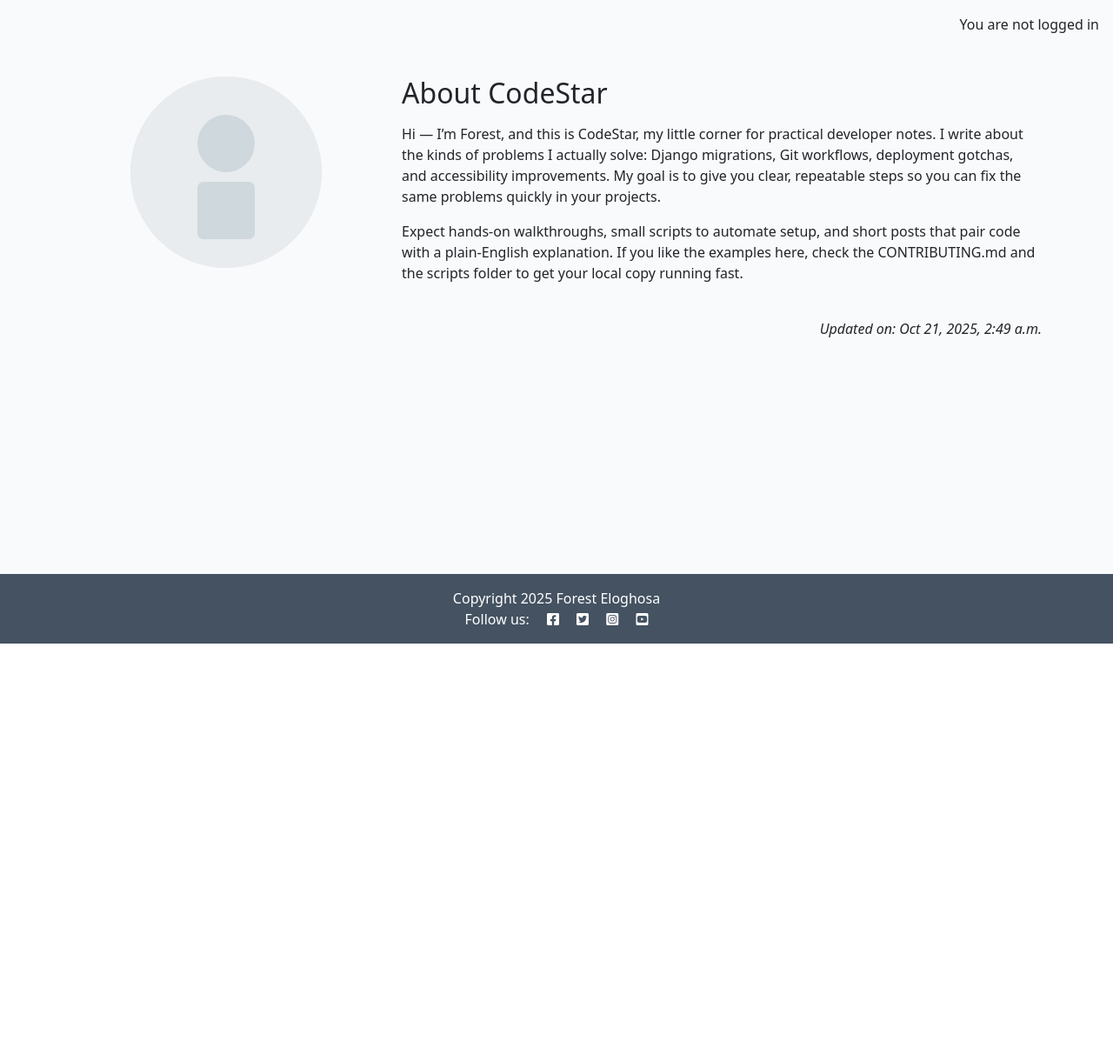
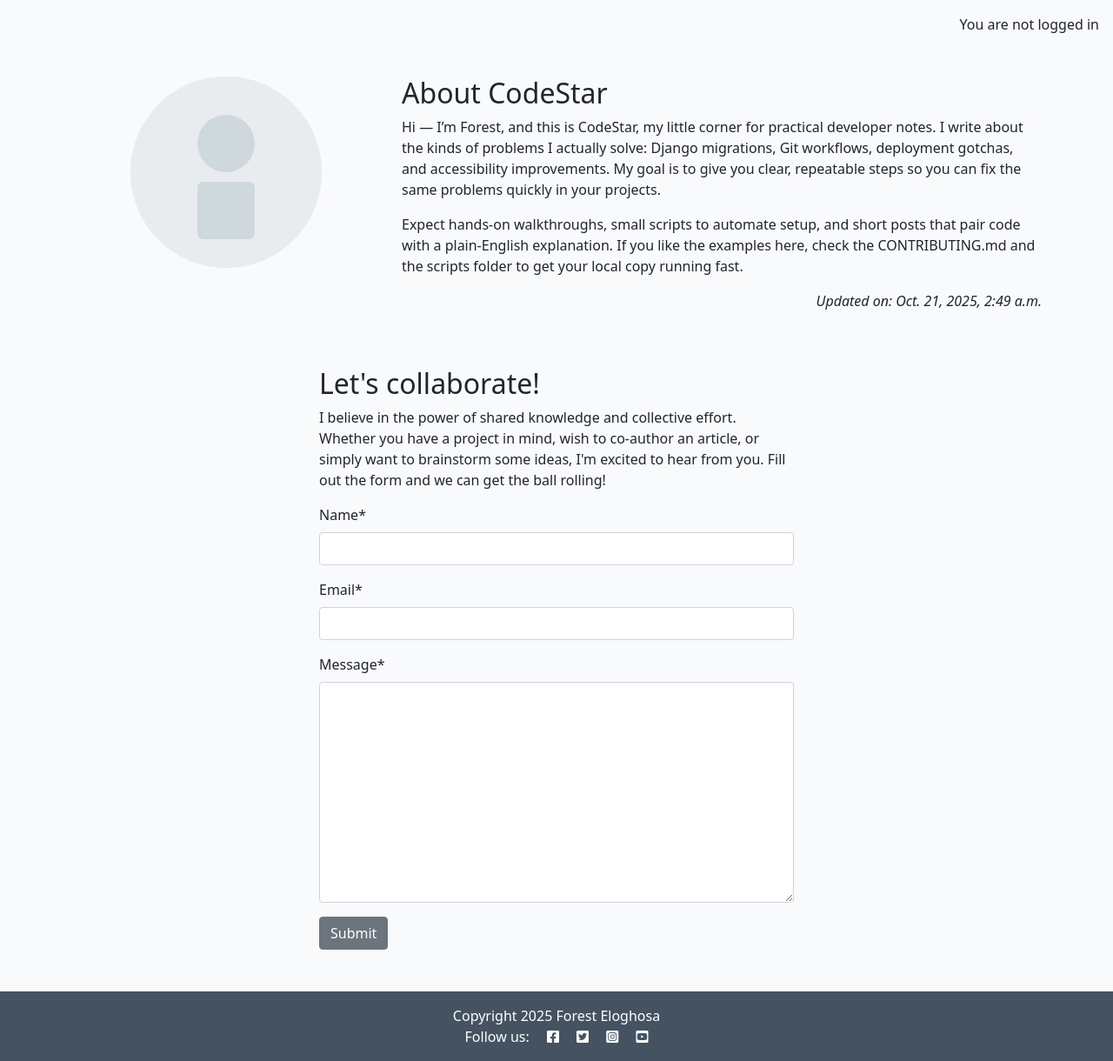
Before and after one commit to Forest-Eloghosa/django-blog, a Django app: page /about/ in a window 1280 px wide. Shown: the part 60-1280 px from the top of the page at 87% size. Before the commit the page ends 800 px from the top, so only its background shows below. Run offline with Django 4.2, Linux system fonts and the light colour scheme; data comes from the database, SQL or seed files in the repository; some libraries are stand-ins or nearby versions.

Commit message:
Create a Collaborate request form

```diff
--- /dev/null
+++ b/about/forms.py
@@ -0,0 +1,8 @@
+from .models import CollaborateRequest
+from django import forms
+
+
+class CollaborateForm(forms.ModelForm):
+    class Meta:
+        model = CollaborateRequest
+        fields = ('name', 'email', 'message')
--- a/about/models.py
+++ b/about/models.py
@@ -1,6 +1,8 @@
 from django.db import models
 
 # Create your models here.
+
+
 class About(models.Model):
     title = models.CharField(max_length=200)
     updated_on = models.DateTimeField(auto_now=True)
@@ -8,3 +10,13 @@
 
     def __str__(self):
         return self.title
+
+
+class CollaborateRequest(models.Model):
+    name = models.CharField(max_length=200)
+    email = models.EmailField()
+    message = models.TextField()
+    read = models.BooleanField(default=False)
+
+    def __str__(self):
+        return f"Collaboration request from {self.name}"
--- a/about/templates/about/about.html
+++ b/about/templates/about/about.html
@@ -1,39 +1,44 @@
 {% extends 'base.html' %}
 {% load static %}
+{% load crispy_forms_tags %}
+
 {% block content %}
 <div class="container mt-5">
-  <div class="row align-items-start">
-    <div class="col-md-4 text-center mb-3">
+  <div class="row">
+    <div class="col-12 col-md-4 text-center mb-4">
       {# Use an SVG placeholder so the image is visible but blank #}
       <img src="{% static 'images/nobody.svg' %}" alt="Profile avatar" class="img-fluid rounded-circle" style="max-width:220px; background:#e9ecef;" />
     </div>
-    <div class="col-md-8">
-      {% if about %}
-        <h2 class="mb-3">{{ about.title }}</h2>
-        <div class="about-content">{{ about.content|safe }}</div>
-      {% else %}
-        {# Default title when no About object exists #}
-        <h2 class="mb-3">About CodeStar</h2>
+    <div class="col-12 col-md-8">
+        <h2>{{ about.title }}</h2>
+        {{ about.content|safe }}
+      </div>
+      </div>
+      <div class="row">
+        <div class="col text-right">
+  <!-- Updated on field goes in here -->
 
-        <p>Hi, I’m Forest Eloghosa, the author behind CodeStar. This blog serves as a platform for sharing insights and experiences from my journey as a software developer. Here, you’ll find a collection of articles covering various topics, including best practices, troubleshooting tips, and personal anecdotes.</p>
-        <p>I started CodeStar to create a space where I can document my learning process and help others navigate the ever-evolving world of software development. Whether you’re a beginner looking for guidance or an experienced developer seeking fresh perspectives, I hope you find something valuable here.</p>
-        <p>My goal is to provide valuable content that resonates with both aspiring and experienced developers. I believe in the power of community and knowledge sharing, so I encourage you to engage with the content and share your thoughts.</p>
-
-        <p>Feel free to reach out if you have questions, suggestions, or just want to say hi. Happy coding!</p>
-        <p>Thanks for stopping by!</p>
-        <p>— Forest</p>
-
-
-
-      {% endif %}
+        <p class="text-end"><em>Updated on: {{ about.updated_on }}</em></p>
     </div>
   </div>
-  <div class="row mt-4">
-    <div class="col text-end">
-      {% if about and about.updated_on %}
-        <p class="text-end"><em>Updated on: {{ about.updated_on|date:"M j, Y, g:i a" }}</em></p>
-      {% endif %}
+
+  <div class="row justify-content-center">
+    <div class="col-12 col-md-6 my-5">
+      <h2>Let's collaborate!</h2>
+      <p>I believe in the power of shared knowledge and collective effort.
+        Whether you have a project in mind, wish to co-author
+        an article, or simply want to brainstorm some ideas,
+        I'm excited to hear from you. Fill out the form
+        and we can get the ball rolling!</p>
+
+      <!-- add your form here. Your submit button should
+                                have the classes of btn, btn-secondary -->
+      <form method="post">
+        {{ collaborate_form | crispy }}
+        {% csrf_token %}
+        <button class="btn btn-secondary" type="submit">Submit</button>
+      </form>
+        </div>
+      </div>
     </div>
-  </div>
-</div>
 {% endblock content %}
--- a/about/views.py
+++ b/about/views.py
@@ -1,15 +1,25 @@
 from django.shortcuts import render
+from django.contrib import messages
 from .models import About
+from .forms import CollaborateForm
 
-# Create your views here.
+
 def about_me(request):
-    """
-    Renders the About page
-    """
+
+    if request.method == "POST":
+        collaborate_form = CollaborateForm(data=request.POST)
+        if collaborate_form.is_valid():
+            collaborate_form.save()
+            messages.add_message(request, messages.SUCCESS, "Collaboration request received! I endeavour to respond within 2 working days.")
+
     about = About.objects.all().order_by('-updated_on').first()
+    collaborate_form = CollaborateForm()
 
     return render(
         request,
         "about/about.html",
-        {"about": about},
+        {
+            "about": about,
+            "collaborate_form": collaborate_form
+        },
     )
```
Also changed, not shown: about/admin.py (+13 -3 lines), about/migrations/0003_collaboraterequest.py (added).
